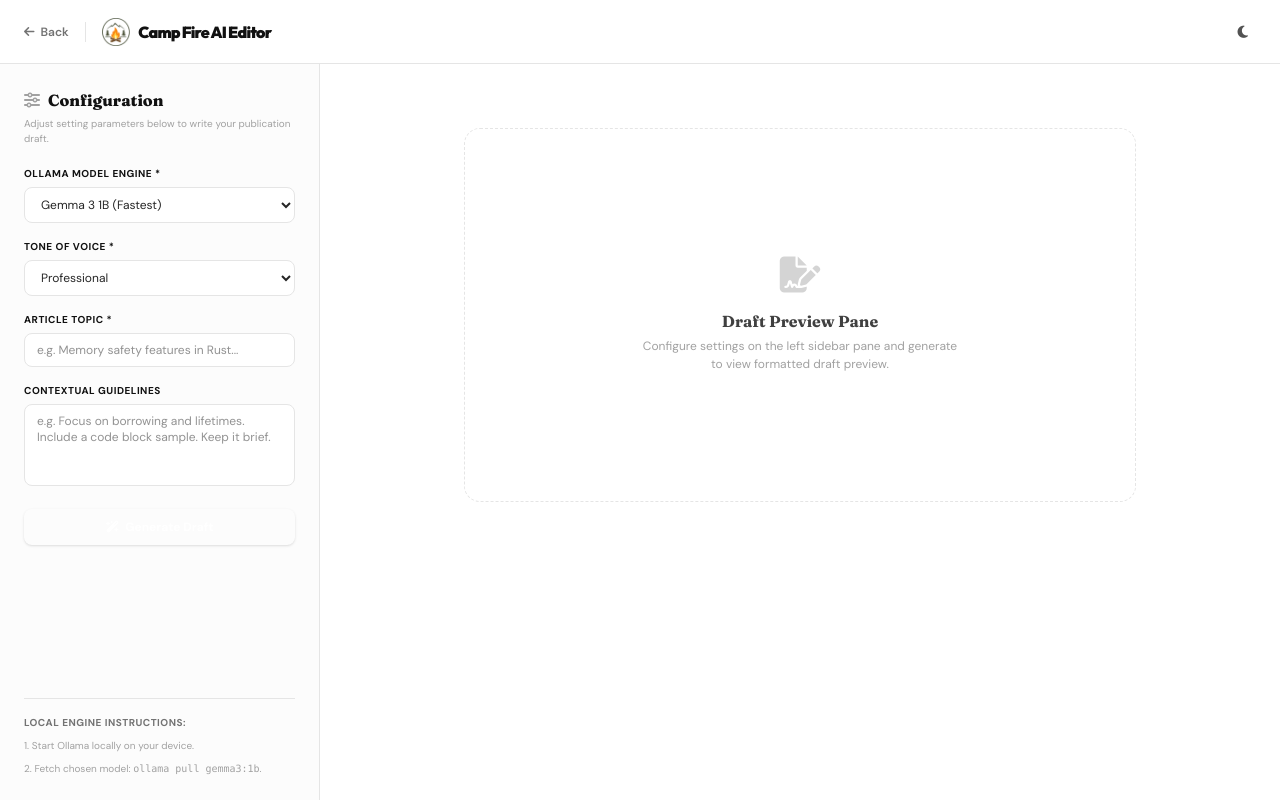
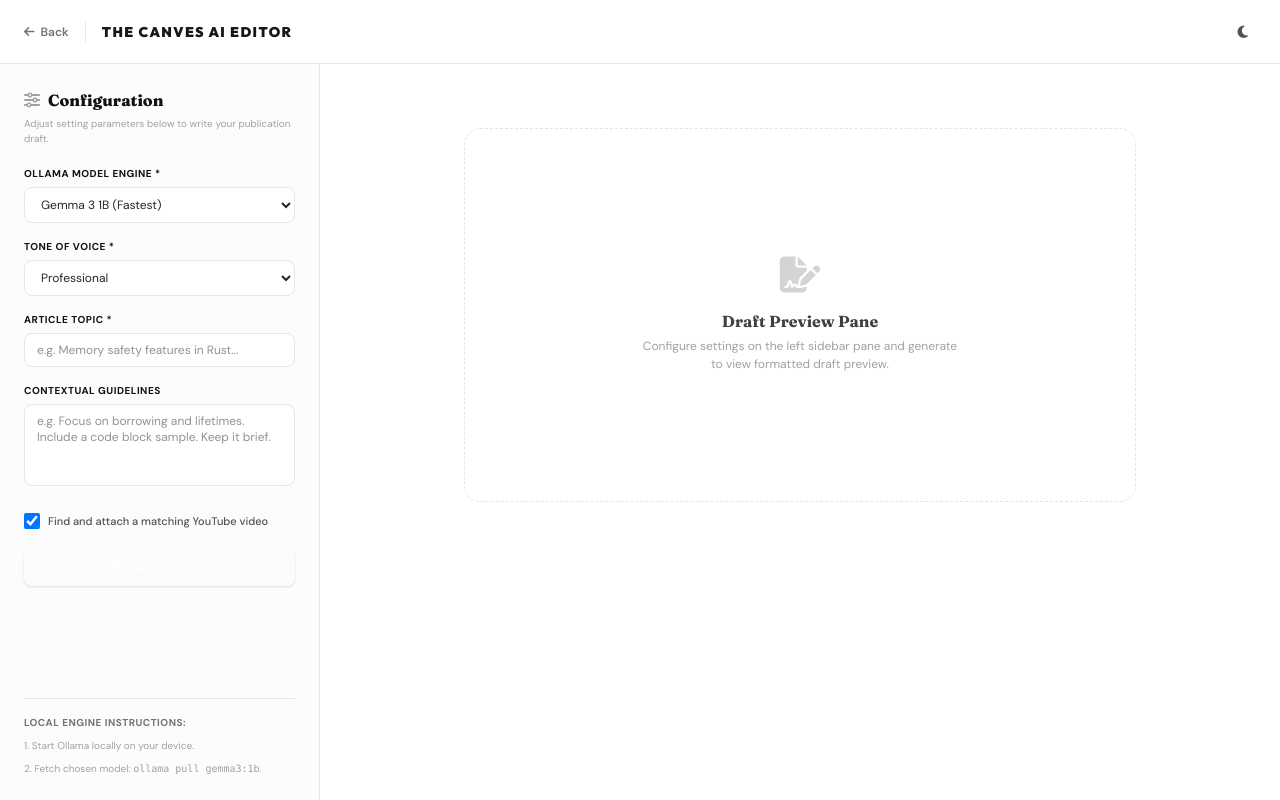
Before and after one commit to Deshan555/CampFire-Frontend, a React (Vite) app: page /ai-writer in a window 1280 px wide. Built offline with nearby package versions, Linux system fonts and the light colour scheme; no server answers; what @videojs/react would draw is missing.

Commit message:
feat: add article text-to-speech narration with voice selection and progress highlighting

```diff
--- a/src/pages/AiWriterPage.tsx
+++ b/src/pages/AiWriterPage.tsx
@@ -2,14 +2,13 @@ import React, { useState, useEffect } from "react";
 import { Link } from "react-router-dom";
 import { generateAiArticle } from "../api";
 import Markdown from "../components/Markdown";
-import logoDay from "../assets/logo_day.png";
-import logoNight from "../assets/logo_night.png";
 
 export const AiWriterPage: React.FC = () => {
   const [model, setModel] = useState("gemma3:1b");
   const [tone, setTone] = useState("Professional");
   const [topic, setTopic] = useState("");
   const [instructions, setInstructions] = useState("");
+  const [includeVideo, setIncludeVideo] = useState(true);
   const [generating, setGenerating] = useState(false);
   const [errorMsg, setErrorMsg] = useState("");
   const [successMsg, setSuccessMsg] = useState("");
@@ -38,6 +37,11 @@ export const AiWriterPage: React.FC = () => {
     title: string;
     summary: string;
     content: string[];
+    video?: {
+      src: string;
+      type: string;
+      poster: string;
+    };
   } | null>(null);
 
   const handleGenerate = async (e: React.FormEvent) => {
@@ -57,7 +61,8 @@ export const AiWriterPage: React.FC = () => {
         model,
         topic: topic.trim(),
         tone,
-        instructions: instructions.trim()
+        instructions: instructions.trim(),
+        includeVideo
       });
 
       setGeneratedArticle(response);
@@ -93,10 +98,8 @@ export const AiWriterPage: React.FC = () => {
             <span>Back</span>
           </Link>
           <div className="flex items-center gap-2">
-            <img src={logoDay} alt="Camp Fire Logo" className="h-7 w-auto block dark:hidden" />
-            <img src={logoNight} alt="Camp Fire Logo" className="h-7 w-auto hidden dark:block" />
-            <span className="text-base font-display font-black tracking-tighter text-neutral-905 dark:text-neutral-50">
-              Camp Fire AI Editor
+            <span className="text-sm font-display font-black tracking-widest text-neutral-900 dark:text-white uppercase select-none">
+              THE CANVES AI EDITOR
             </span>
           </div>
         </div>
@@ -196,6 +199,19 @@ export const AiWriterPage: React.FC = () => {
                 ></textarea>
               </div>
 
+              <div className="flex items-center gap-2 py-1">
+                <input
+                  type="checkbox"
+                  id="includeVideo"
+                  checked={includeVideo}
+                  onChange={(e) => setIncludeVideo(e.target.checked)}
+                  className="rounded border-neutral-300 dark:border-neutral-800 text-violet-650 focus:ring-accent-purple h-4 w-4 cursor-pointer"
+                />
+                <label htmlFor="includeVideo" className="text-[11px] font-medium text-neutral-600 dark:text-neutral-300 cursor-pointer select-none">
+                  Find and attach a matching YouTube video
+                </label>
+              </div>
+
               <button
                 type="submit"
                 disabled={generating}
@@ -246,7 +262,7 @@ export const AiWriterPage: React.FC = () => {
                 <div className="flex items-center gap-3 mb-6">
                   <i className="fa-solid fa-wand-magic-sparkles text-3xl text-violet-500 animate-spin"></i>
                   <h3 className="font-serif text-xl italic font-bold text-neutral-800 dark:text-neutral-255">
-                    Camp Fire AI Editor is writing...
+                    THE CANVES AI Editor is writing...
                   </h3>
                 </div>
                 <div className="space-y-4 w-full">
@@ -305,6 +321,24 @@ export const AiWriterPage: React.FC = () => {
                   </p>
                 </div>
 
+                {/* Video Player Preview if Available */}
+                {generatedArticle.video?.src && (
+                  <div className="bg-neutral-50 dark:bg-neutral-900/30 border-l-2 border-red-500 p-4 rounded-r-xl my-4">
+                    <span className="block text-[9px] uppercase font-extrabold text-neutral-400 dark:text-neutral-505 mb-2 tracking-wider flex items-center gap-1.5">
+                      <i className="fa-brands fa-youtube text-red-500"></i> Recommended Contextual Video
+                    </span>
+                    <div className="aspect-video w-full overflow-hidden rounded-lg bg-black">
+                      <iframe
+                        src={generatedArticle.video.src.replace("watch?v=", "embed/")}
+                        title="YouTube video player"
+                        className="w-full h-full border-0"
+                        allow="accelerometer; autoplay; clipboard-write; encrypted-media; gyroscope; picture-in-picture"
+                        allowFullScreen
+                      ></iframe>
+                    </div>
+                  </div>
+                )}
+
                 {/* Paragraphs body with full Markdown support */}
                 <div className="pt-2">
                   <Markdown content={generatedArticle.content.join("\n\n")} />
```
